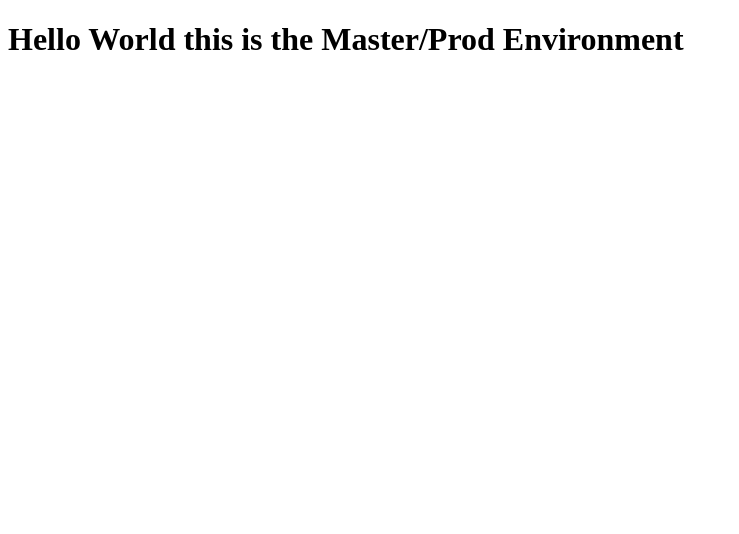
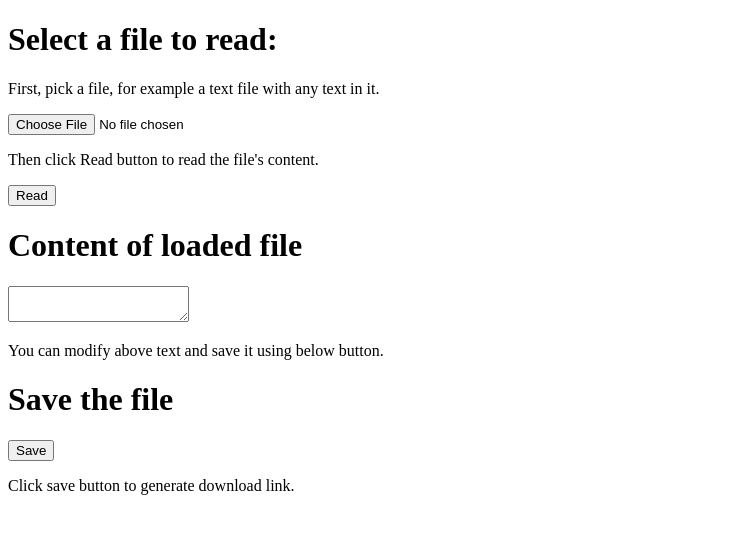
Before and after one commit to JavierLandaeta/nodewebsite, a website: page src/views/index.html in a window 1280 px wide. Shown: the whole page, without its empty margins (0-739 px from the left). Drawn offline with Linux system fonts and the light colour scheme.

Commit message:
Este es un nuevo html para cargar archivos

```diff
--- a/src/index.js
+++ b/src/index.js
@@ -10,11 +10,11 @@ app.set("port", 80)
 app.get("/", (req, res) => {
     res.sendFile(path.join(__dirname, 'views/index.html'))
 
-
 })
 // static files
 
 //Listening the server
 app.listen(app.get("port"), () => {
+    console.log(__dirname);
     console.log("Server on port", app.get("port"));
 })
--- a/src/views/index.html
+++ b/src/views/index.html
@@ -1,12 +1,37 @@
 <!DOCTYPE html>
- <html lang="en">
+<html>
 <head>
-     <meta charset="UTF-8">
-     <meta name="viewport" content="width=device-width, initial-scale=1.0">
-     <meta http-equiv="X-UA-Compatible" content="ie=edge">
-     <title>First Node Wbsite</title>
+	<title>JavaScript read and write a file</title>
 </head>
 <body>
-     <h1>Hello World this is the Master/Prod Environment</h1>
+    <h1>Select a file to read:</h1>
+    <p>First, pick a file, for example a text file with any text in it.</p>
+	<input type="file" id="myFile">
+	<p>Then click Read button to read the file's content.</p>
+    <button onclick="loadFileAsText()">Read</button><br />
+	<h1>Content of loaded file</h1>
+	<textarea id="inputTextToSave"></textarea> <br />
+	<p>You can modify above text and save it using below button.</p>
+	<h1>Save the file</h1>
+	<button onclick="savefile()">Save</button>
+	<p id="dlink">Click save button to generate download link.</p>
+	<script>
+	function loadFileAsText(){
+	  var myFile = document.getElementById("myFile").files[0];
+
+	  var fileReader = new FileReader();
+	  fileReader.onload = function(fileLoadedEvent){
+		  var textFromFileLoaded = fileLoadedEvent.target.result;
+		  document.getElementById("inputTextToSave").value = textFromFileLoaded;
+	  };
+
+	  fileReader.readAsText(myFile, "UTF-8");
+	}
+	function savefile(){
+		var content = document.getElementById("inputTextToSave").value;
+		uriContent = "data:application/octet-stream," + encodeURIComponent(content);
+		document.getElementById("dlink").innerHTML = "<a href=" + uriContent + " download=\"savedfile.txt\">Here is the download link</a>";
+	}
+	</script>
 </body>
 </html>
```
Lines whose indentation alone changed are shown as unchanged.
